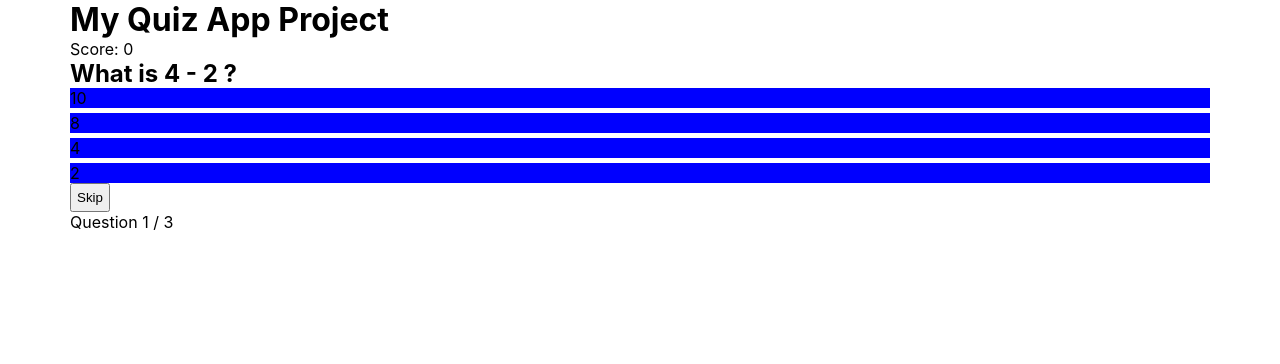
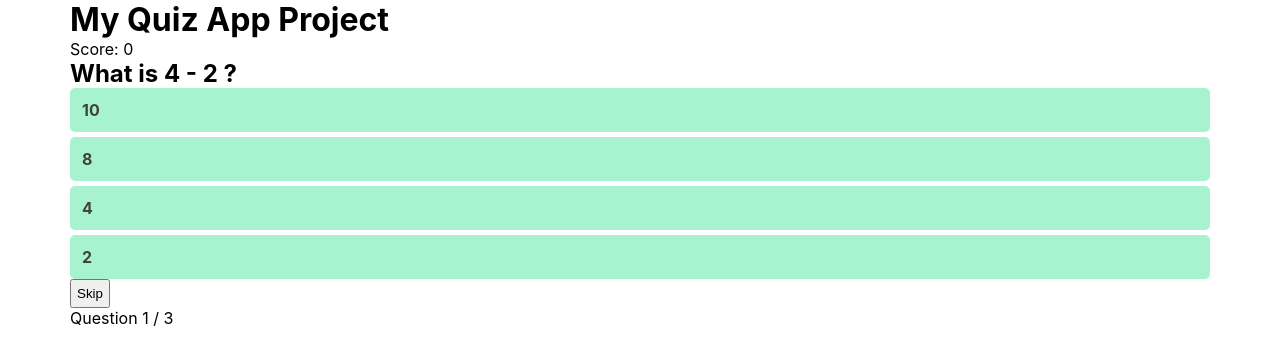
Before and after one commit to Konrad-Jalowy/reactquizapp, a React (Create React App) app: page / in a window 1280 px wide. Both pictures are taken after a click on the button "Start". Shown: the top 364 px of the page. Built offline with nearby package versions, Linux system fonts and the light colour scheme.

Commit message:
some css added

```diff
--- a/src/components/quiz/AnswersList.css
+++ b/src/components/quiz/AnswersList.css
@@ -8,7 +8,11 @@
 }
 
 .answersList li {
-    background-color: blue;
+    background-color: rgb(167 243 208);
+    padding: 12px;
+    font-weight: bold;
+    color: rgb(64 64 64);
+    border-radius: 5px;
 
 }
 
```
